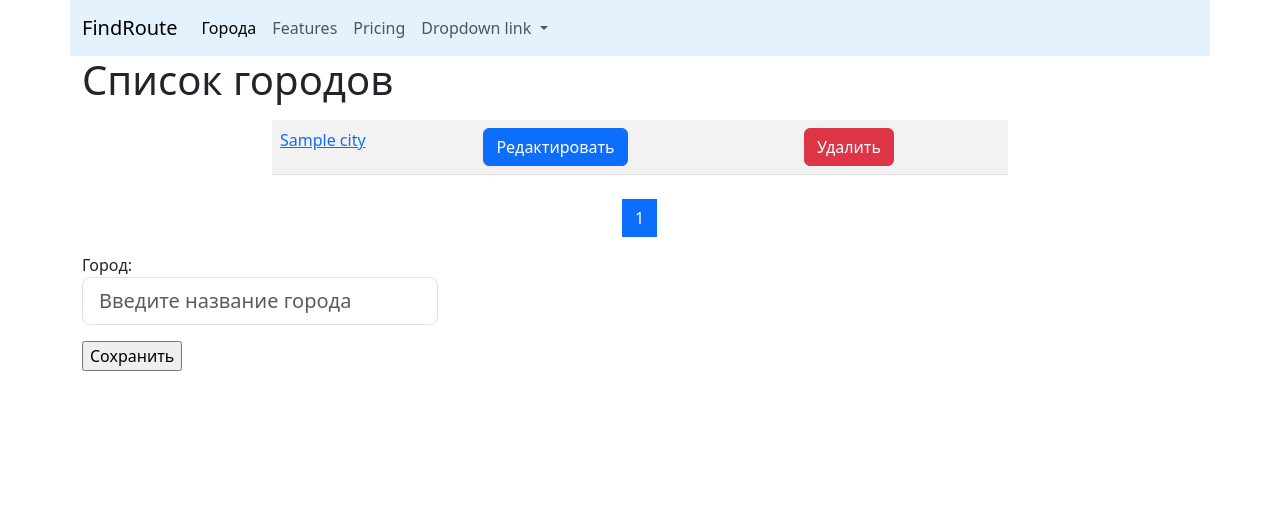
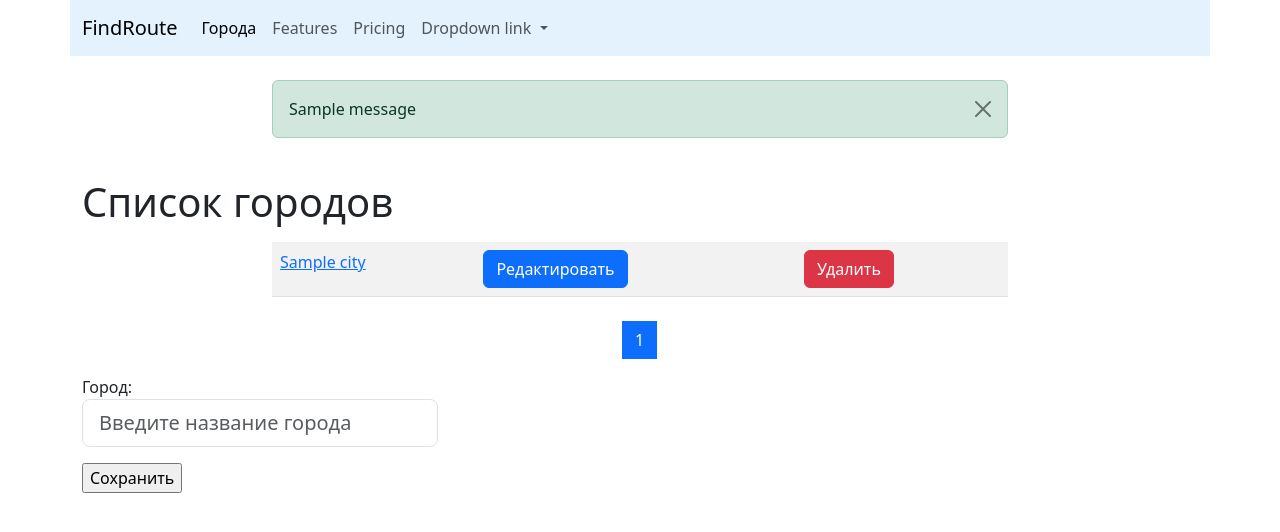
Before and after one commit to ClydeUrov/find_route, a Django app: page /cities/ in a window 1280 px wide. Shown: the top 532 px of the page. Run offline with Django 3.2, Linux system fonts and the light colour scheme; tables that the repository leaves empty hold one stand-in row (values such as "Sample post"); one stand-in notice (Sample message) is shown.

Commit message:
Добавил всплывающие окна при определённых действиях.

```diff
--- a/cities/templates/cities/home.html
+++ b/cities/templates/cities/home.html
@@ -58,7 +58,7 @@
 </nav>
 <dev class="row">
     <dev class="col-md-4">
-        <form action="" method="post">
+        <form action="{% url 'cities:create' %}" method="post">
             {% csrf_token %}
             {{ form.as_p }}
             <input type="submit" value="Сохранить">
--- a/cities/views.py
+++ b/cities/views.py
@@ -1,8 +1,9 @@
+from django.contrib.messages.views import SuccessMessageMixin
 from django.core.paginator import Paginator
 from django.shortcuts import render, get_object_or_404
 from django.urls import reverse_lazy
 from django.views.generic import DetailView, CreateView, UpdateView, DeleteView, ListView
-
+from django.contrib import messages
 from cities.forms import HtmlForm, CityForm
 from cities.models import City
 
@@ -39,18 +40,20 @@ class CityDetailView(DetailView):
 	template_name = 'cities/detail.html'
 
 
-class CityCreateView(CreateView):
+class CityCreateView(SuccessMessageMixin, CreateView):
 	model = City
 	form_class = CityForm
 	template_name = 'cities/create.html'
 	success_url = reverse_lazy('cities:home')
+	success_message = "Город успешно создан"
 
 
-class CityUpdateView(UpdateView):
+class CityUpdateView(SuccessMessageMixin, UpdateView):
 	model = City
 	form_class = CityForm
 	template_name = 'cities/update.html'
 	success_url = reverse_lazy('cities:home')
+	success_message = "Город успешно отредактирован"
 
 class CityDeleteView(DeleteView):
 	model = City
@@ -58,6 +61,7 @@ class CityDeleteView(DeleteView):
 	success_url = reverse_lazy('cities:home')
 
 	def get(self, request, *args, **kwargs):
+		messages.success(request, 'Город успешно удалён')
 		return self.post(request, *args, **kwargs) # Без подтверждения
 
 
--- a/templates/base.html
+++ b/templates/base.html
@@ -41,6 +41,27 @@
     </nav>
     <script src="https://cdn.jsdelivr.net/npm/bootstrap@5.3.0-alpha1/dist/js/bootstrap.bundle.min.js" integrity="sha384-w76AqPfDkMBDXo30jS1Sgez6pr3x5MlQ1ZAGC+nuZB+EYdgRZgiwxhTBTkF7CXvN" crossorigin="anonymous"></script>
     <div class="container">
+      <div class="row">
+        <div class="col-md-8 mx-auto my-4">
+          {% if messages %}
+            {% for message in messages %}
+              {% if message.level == DEFAULT_MESSAGE_LEVELS.ERROR %}
+                <div class="alert alert-danger alert-dismissible fade show" role="alert">
+                  {{ message }}
+                  <button type="button" class="btn-close" data-bs-dismiss="alert" aria-label="Close"></button>
+                </div>
+              {% else %}
+                <div class="alert alert-success alert-dismissible fade show" role="alert">
+                  {{ message }}
+                  <button type="button" class="btn-close" data-bs-dismiss="alert" aria-label="Close"></button>
+                </div>
+              {% endif %}
+            {% endfor %}
+          {% endif %}
+        </div>
+      </div>
+    </div>
+    <div class="container">
     {% block content %}{% endblock %}
     </div>
   </body>
```
